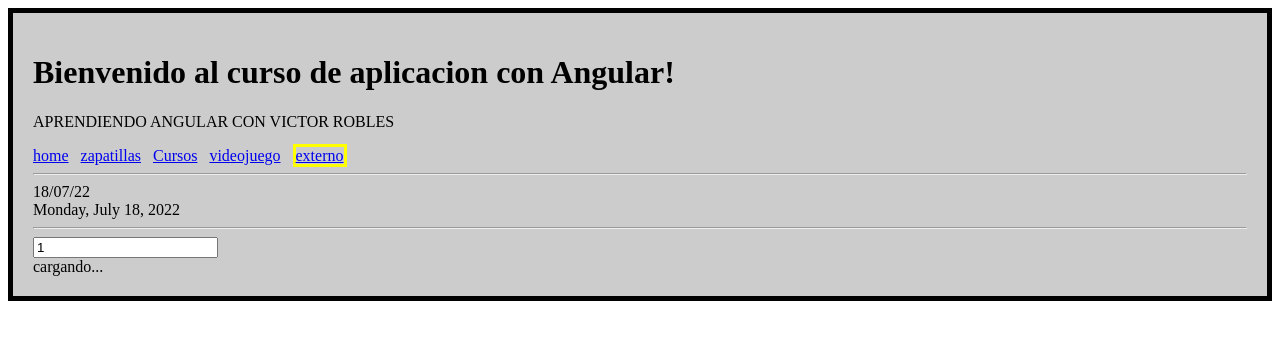
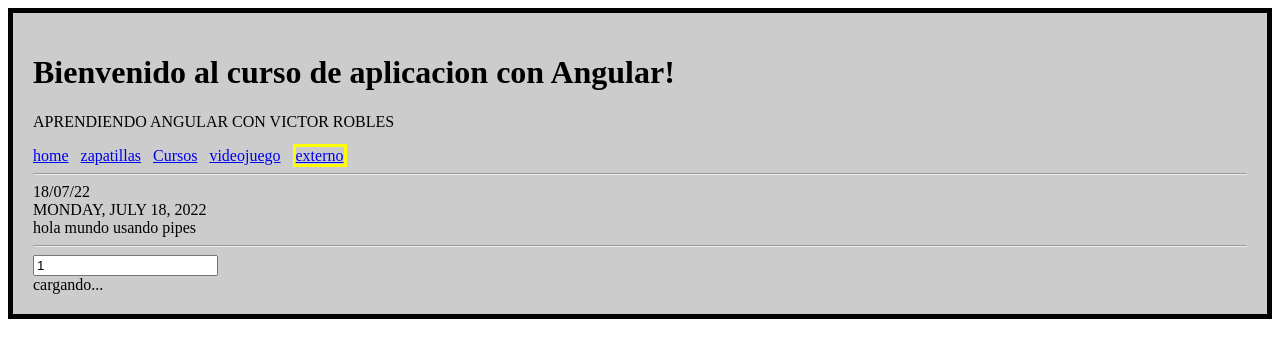
Before and after one commit to osmanjosue/aprendiendo-angular, an Angular app: page /externo in a window 1280 px wide. Shown: the top 358 px of the page. Built offline with nearby package versions, Linux system fonts and the light colour scheme; no server answers.

Commit message:
56 seccion, 199 clase, filtros de trasformacion de texto o pipes

```diff
--- a/src/app/externo/externo.component.html
+++ b/src/app/externo/externo.component.html
@@ -1,5 +1,6 @@
 {{fecha|date:'dd/MM/yy'}}<br/>
-{{fecha|date:'fullDate'}}
+{{fecha|date:'fullDate' |uppercase}}<br/>
+{{'HOLA MUNDO USANDO PIPES'|lowercase}}
 <hr>
 <input type="text" [(ngModel)]="userId" (keyup.enter)="cargaUsuario()"/>
 
```
